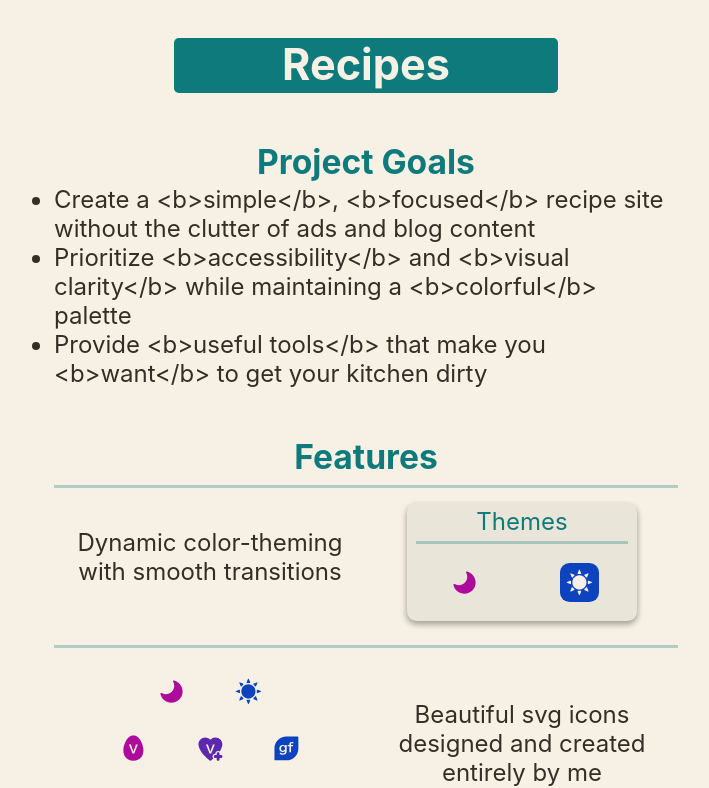
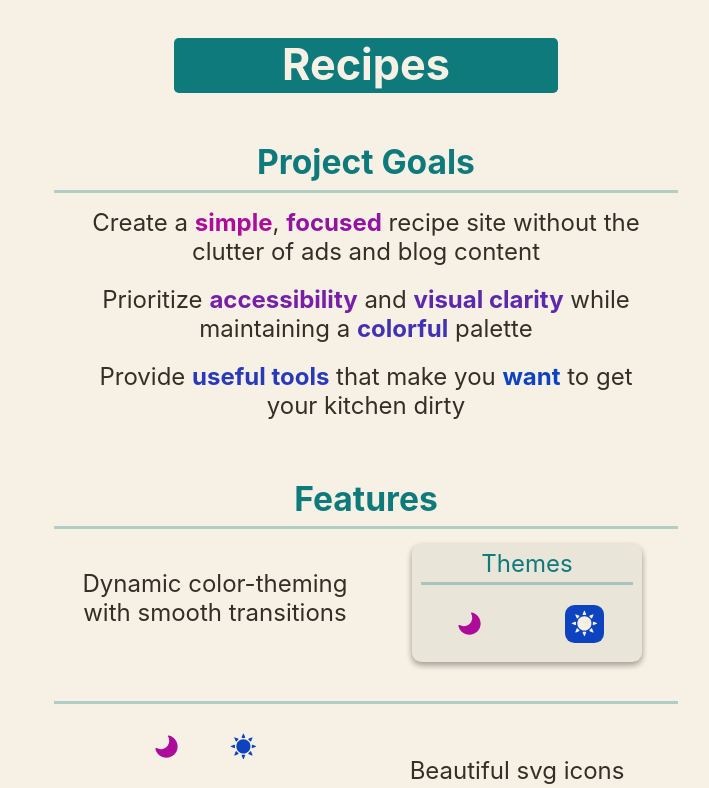
Before and after one commit to gtcarroll/portfolio, a React (Create React App) app: page / in a window 1280 px wide. Shown: the top 788 px of the page, without its empty margins (274-983 px from the left). Built offline with nearby package versions, Linux system fonts and the light colour scheme.

Commit message:
added color gradient effect to bolded text in list items

```diff
--- a/package.json
+++ b/package.json
@@ -2,6 +2,7 @@
   "name": "resume",
   "version": "0.1.0",
   "private": true,
+  "homepage": "https://gtcarroll.github.io/portfolio",
   "dependencies": {
     "@testing-library/jest-dom": "^5.16.4",
     "@testing-library/react": "^13.3.0",
@@ -15,6 +16,8 @@
   },
   "scripts": {
     "start": "react-scripts start",
+    "predeploy": "npm run build",
+    "deploy": "gh-pages -d build",
     "build": "react-scripts build",
     "test": "react-scripts test",
     "eject": "react-scripts eject"
@@ -39,6 +42,7 @@
   },
   "devDependencies": {
     "@babel/plugin-syntax-jsx": "^7.18.6",
-    "@babel/preset-react": "^7.18.6"
+    "@babel/preset-react": "^7.18.6",
+    "gh-pages": "^4.0.0"
   }
 }
--- a/src/assets/projects/recipes.json
+++ b/src/assets/projects/recipes.json
@@ -25,11 +25,6 @@
             "flexDirection": "row"
         },
         {
-            "text": "An entire spectrum of colors, all adhering to the WCAG's text and graphics contrast requirements",
-            "component": "ColorContrast",
-            "flexDirection": "row-reverse"
-        },
-        {
             "text": "Smart ingredient list that can easily scale recipes and swap between metric or imperial measurements",
             "component": "IngredientList",
             "flexDirection": "column"
@@ -43,6 +38,11 @@
             "text": "Highly responsive page layout designed for any device",
             "component": "ResponsiveDesign",
             "flexDirection": "column"
+        },
+        {
+            "text": "An entire spectrum of colors, all adhering to the WCAG's text and graphics contrast requirements",
+            "component": "ColorContrast",
+            "flexDirection": "row-reverse"
         }
     ],
     "learned": []
--- a/src/components/common/ContentContainer.js
+++ b/src/components/common/ContentContainer.js
@@ -1,4 +1,4 @@
-import React, { useContext, useState } from "react";
+import React, { useContext } from "react";
 import styled from "styled-components";
 import { LayoutContext, units, styles } from "../../context";
 
--- a/src/components/project/Feature.js
+++ b/src/components/project/Feature.js
@@ -21,7 +21,6 @@ export const Feature = (props) => {
   return (
     <FeatureDiv
       style={{
-        // width: layout.width.ingredients,
         borderColor: props.isBorderless ? "transparent" : transparentPrimary,
         flexDirection: props.flexDirection,
         flexWrap: layout.name === "mobile" ? "wrap" : "nowrap",
@@ -51,7 +50,7 @@ Feature.defaultProps = {
 
 const FeatureDiv = styled.li`
   // animation
-  transition: ${styles.transition.body};
+  transition: border ${styles.transition.body};
 
   // flexbox
   display: flex;
@@ -63,17 +62,15 @@ const FeatureDiv = styled.li`
   // box-model
   margin: ${units.rem0} auto;
   padding: ${units.rem0} 0;
+  padding-bottom: ${units.rem2};
   width: 100%;
 `;
-const Text = styled.p`
-  // animation
-  transition: ${styles.transition.body};
-
+const Text = styled.div`
   // box-model
   margin: auto;
-  width: 100%;
-  padding: ${units.rem1} 0;
-  padding-bottom: ${units.rem2};
+  width: calc(100% - 2 * ${units.rem2});
+  padding: ${units.rem2};
+  padding-top: ${units.rem1};
 
   // typography
   text-align: center;
--- a/src/components/project/Header2.js
+++ b/src/components/project/Header2.js
@@ -5,11 +5,11 @@ import { ThemeContext, LayoutContext, units, styles } from "../../context";
 export const Header2 = (props) => {
   const { theme } = useContext(ThemeContext);
   const { layout } = useContext(LayoutContext);
+
   return (
     <Header2Div
       style={{
         fontSize: layout.fontSize.h2,
-        maxWidth: layout.width.header,
         color: theme.primary,
       }}
     >
@@ -24,7 +24,7 @@ Header2.defaultProps = {
 
 const Header2Div = styled.h2`
   // animation
-  transition: ${styles.transition.bodyALL};
+  transition: ${styles.transition.body};
 
   // flexbox
   display: flex;
@@ -32,8 +32,6 @@ const Header2Div = styled.h2`
   justify-content: center;
 
   // box model
-  margin: auto;
-  border-radius: ${styles.borderRadius.header};
   width: 100%;
   padding-bottom: ${units.px0};
 
--- a/src/components/project/ListItem.js
+++ b/src/components/project/ListItem.js
@@ -1,14 +1,61 @@
-import React, { useContext } from "react";
+import React from "react";
 import styled from "styled-components";
-import { LayoutContext } from "../../context";
+import { units, styles } from "../../context";
+
+const buildHTMLText = (rawText, gradient, gStart) => {
+  let i = 0;
+  let g = gStart;
+  let tag = { open: "<b>", close: "</b>" };
+  let tagPos = rawText.search(tag.open);
+  let result = [];
+
+  while (tagPos !== -1) {
+    // add unbolded text
+    result.push(rawText.slice(i, tagPos));
+
+    // add bolded text
+    i = tagPos + tag.open.length;
+    tagPos = rawText.search(tag.close);
+    result.push(
+      <b style={{ color: gradient[g] }} key={g}>
+        {rawText.slice(i, tagPos)}
+      </b>
+    );
+
+    // update index variables
+    rawText = rawText.slice(tagPos + tag.close.length, rawText.length);
+    tagPos = rawText.search(tag.open);
+    i = 0;
+    g++;
+  }
+
+  // add remaining text
+  result.push(rawText.slice(i, rawText.length));
+
+  return result;
+};
 
 export const ListItem = (props) => {
-  const { layout } = useContext(LayoutContext);
-  return <ListItemDiv>{props.text}</ListItemDiv>;
+  let text = buildHTMLText(props.text, props.gradient, props.colorIndex);
+  return <ListItemDiv>{text}</ListItemDiv>;
 };
 
 ListItem.defaultProps = {
   text: "default list item text",
 };
 
-const ListItemDiv = styled.li``;
+const ListItemDiv = styled.li`
+  // box-model
+  margin: auto;
+  width: calc(100% - 2 * ${units.rem2});
+  padding: ${units.rem1};
+
+  // typography
+  text-align: center;
+  list-style-type: none;
+
+  b {
+    // animation
+    transition: ${styles.transition.body};
+  }
+`;
--- a/src/components/project/Project.js
+++ b/src/components/project/Project.js
@@ -78,6 +78,7 @@ export const Project = (props) => {
         items={props[section.key]}
         url={props.url}
         components={components[section.key]}
+        isFeatures={section.title === "Features"}
       />
     );
   });
@@ -96,7 +97,7 @@ const ProjectDiv = styled.div`
   // flexbox
   display: flex;
   flex-direction: column;
-  gap: ${units.rem1};
+  /* gap: ${units.rem1}; */
 
   // box-model
   margin: 0 auto;
--- a/src/components/project/Section.js
+++ b/src/components/project/Section.js
@@ -1,15 +1,26 @@
 import React, { useContext } from "react";
 import styled from "styled-components";
-import { LayoutContext } from "../../context";
+import { ThemeContext, functions, units, styles } from "../../context";
 import { Header2 } from "./Header2";
 import { Feature } from "./Feature";
 import { ListItem } from "./ListItem";
 
-export const Section = (props) => {
-  const { layout } = useContext(LayoutContext);
+// count <b> tags for color gradient
+const countTags = (items) => {
+  let tagTotal = 0;
+  items.forEach((item) => {
+    if (typeof item !== "object") {
+      tagTotal += item.split("<b>").length - 1;
+    }
+  });
+  return tagTotal;
+};
 
+const buildListItems = (props, gradient) => {
+  let tagsSoFar = 0;
   let listItems = props.items.map((item, i) => {
-    return typeof item === "object" ? (
+    let isObject = typeof item === "object";
+    const result = isObject ? (
       <Feature
         key={i}
         url={props.url}
@@ -18,13 +29,39 @@ export const Section = (props) => {
         isLeft
       />
     ) : (
-      <ListItem key={i} text={item} />
+      <ListItem
+        key={i}
+        text={item}
+        colorIndex={tagsSoFar}
+        gradient={gradient}
+      />
     );
+    tagsSoFar += isObject ? 0 : item.split("<b>").length - 1;
+    return result;
   });
 
+  return listItems;
+};
+
+export const Section = (props) => {
+  const { theme } = useContext(ThemeContext);
+  let transparentPrimary = functions.addAlpha(theme.primary, 0.3);
+  let gradient = functions.getColorGradient(
+    countTags(props.items),
+    theme.accent1,
+    theme.accent2
+  );
+  let listItems = buildListItems(props, gradient);
   return (
     <SectionDiv>
       <Header2 text={props.title} />
+      {!props.isFeatures && (
+        <Underline
+          style={{
+            borderColor: transparentPrimary,
+          }}
+        />
+      )}
       {listItems}
     </SectionDiv>
   );
@@ -39,3 +76,13 @@ const SectionDiv = styled.ul`
   margin: auto;
   max-width: 100%;
 `;
+
+const Underline = styled.div`
+  // animation
+  transition: ${styles.transition.body};
+
+  // box-model
+  width: 100%;
+  border-bottom: 3px solid;
+  margin: ${units.rem0} 0;
+`;
--- a/src/components/recipes/ColorContrast.js
+++ b/src/components/recipes/ColorContrast.js
@@ -1,4 +1,4 @@
-import React, { useContext, useState } from "react";
+import React, { useContext } from "react";
 import styled from "styled-components";
 import { IconLabel, MenuHeader } from "./dependencies";
 import {
--- a/src/components/recipes/dependencies/MenuHeader.js
+++ b/src/components/recipes/dependencies/MenuHeader.js
@@ -1,4 +1,4 @@
-import React, { useContext, useState } from "react";
+import React, { useContext } from "react";
 import styled from "styled-components";
 import { ThemeContext, styles, units, functions } from "../../../context";
 
--- a/src/components/recipes/dependencies/ResponsiveExample.js
+++ b/src/components/recipes/dependencies/ResponsiveExample.js
@@ -1,22 +1,14 @@
 import React, { useContext } from "react";
 import styled from "styled-components";
 import { MenuHeader } from "./MenuHeader";
-import {
-  ThemeContext,
-  styles,
-  units,
-  functions,
-  LayoutContext,
-} from "../../../context";
+import { ThemeContext, styles, units } from "../../../context";
 
 export const ResponsiveExample = (props) => {
   const { theme } = useContext(ThemeContext);
-  const { layout } = useContext(LayoutContext);
   return (
     <ColDiv
       style={{
         width: props.width,
-        // height: layout.name === "mobile" ? "10rem" : "15rem",
       }}
     >
       <MenuHeader text={props.text} isFullWidth isBorderless />
@@ -41,6 +33,7 @@ const ColDiv = styled.div`
 
   // box model
   border-radius: ${styles.borderRadius.button};
+  padding-bottom: ${units.rem2};
   height: 15rem;
 `;
 
@@ -54,8 +47,6 @@ const ImageDiv = styled.div`
   max-width: ${units.pxImg};
   border: ${styles.border.button};
   border-radius: ${styles.borderRadius.button};
-  /* border-top-left-radius: 0;
-  border-top-right-radius: 0; */
   box-sizing: border-box;
 
   // background image
```
Also changed, not shown: src/components/recipes/IngredientList.js (+2 -8 lines), 1 other file (tests, documents, lock files or other folders).
